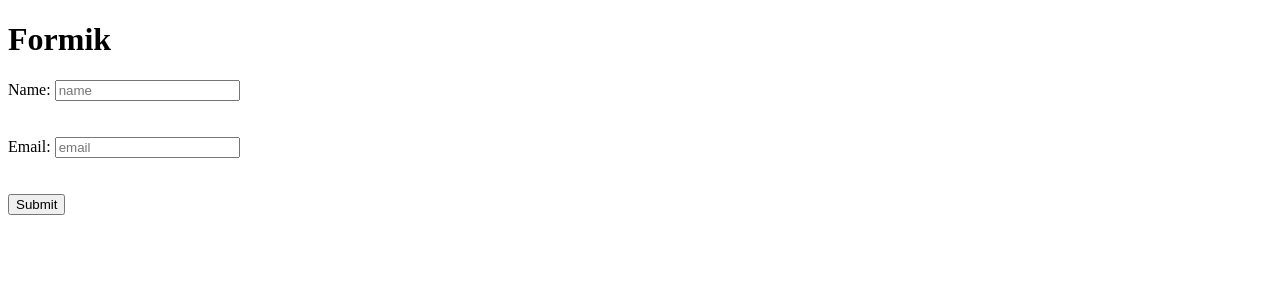
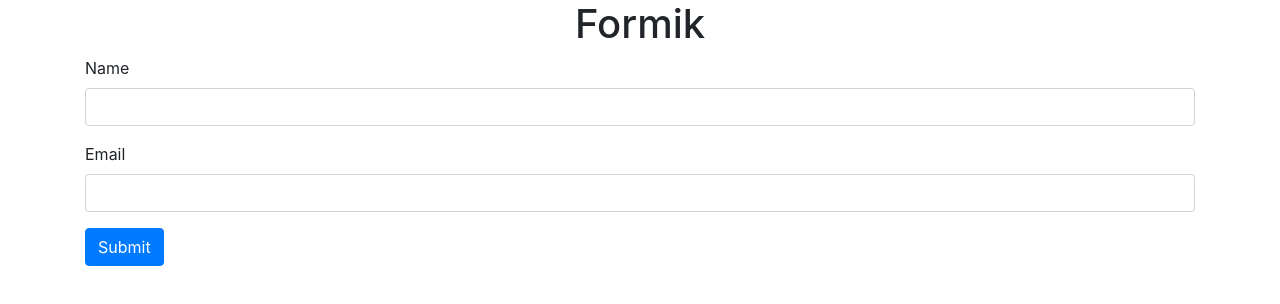
Before and after one commit to MohiuddinRabby/formik-practise, a React (Create React App) app: page / in a window 1280 px wide. Shown: the top 304 px of the page. Built offline with nearby package versions, Linux system fonts and the light colour scheme.

Commit message:
FormOne | practise done

```diff
--- a/package.json
+++ b/package.json
@@ -6,11 +6,14 @@
     "@testing-library/jest-dom": "^5.11.6",
     "@testing-library/react": "^11.1.2",
     "@testing-library/user-event": "^12.2.2",
+    "bootstrap": "^4.5.3",
     "formik": "^2.2.5",
     "react": "^17.0.1",
+    "react-bootstrap": "^1.4.0",
     "react-dom": "^17.0.1",
     "react-scripts": "4.0.0",
-    "web-vitals": "^0.2.4"
+    "web-vitals": "^0.2.4",
+    "yup": "^0.30.0"
   },
   "scripts": {
     "start": "react-scripts start",
--- a/src/App.js
+++ b/src/App.js
@@ -1,11 +1,13 @@
 import React from "react";
 import FormOne from "./components/FormOne";
+import FormOnePractise from "./components/FormOnePractise";
 
 const App = () => {
   return (
     <div>
-      <h1>Formik</h1>
-      <FormOne />
+      <h1 className="text-center">Formik</h1>
+      {/* <FormOne /> */}
+      <FormOnePractise />
     </div>
   );
 };
--- a/src/components/FormOne.js
+++ b/src/components/FormOne.js
@@ -1,6 +1,6 @@
 import React from "react";
-import { useFormik } from "formik";
-
+import { ErrorMessage, Field, Form, Formik } from "formik";
+import * as Yup from "yup";
 const FormOne = () => {
   const initialValues = {
     name: "",
@@ -9,60 +9,34 @@
   const onSubmit = (values) => {
     console.log("values", values);
   };
-  const validate = (formValues) => {
-    let errors = {};
-    if (!formValues.name) {
-      errors.name = "Name required";
-    }
-    if (!formValues.email) {
-      errors.email = "Email required";
-    }
-    return errors;
-  };
-  const formik = useFormik({
-    initialValues,
-    onSubmit,
-    validate,
+  const validationSchema = Yup.object({
+    name: Yup.string().required("Name Required"),
+    email: Yup.string().required("Email Required"),
   });
-  // console.log(formik.errors);
   return (
-    <div>
-      <form onSubmit={formik.handleSubmit}>
+    <Formik
+      initialValues={initialValues}
+      validationSchema={validationSchema}
+      onSubmit={onSubmit}
+    >
+      <Form>
         <div>
           <label htmlFor="name">Name: </label>
-          <input
-            type="text"
-            id="name"
-            name="name"
-            onChange={formik.handleChange}
-            value={formik.values.name}
-            placeholder="name"
-          />
-          {formik.errors.name ? (
-            <p style={{ color: "red" }}>{formik.errors.name}</p>
-          ) : null}
+          <Field type="text" id="name" name="name" placeholder="name" />
+          <ErrorMessage name="name" />
         </div>
         <br />
         <br />
         <div>
           <label htmlFor="email">Email: </label>
-          <input
-            type="email"
-            id="email"
-            email="email"
-            onChange={formik.handleChange}
-            value={formik.values.email}
-            placeholder="email"
-          />
-          {formik.errors.email ? (
-            <p style={{ color: "red" }}>{formik.errors.email}</p>
-          ) : null}
+          <Field type="email" id="email" name="email" placeholder="email" />
+          <ErrorMessage name="email" />
         </div>
         <br />
         <br />
-        <button>Submit</button>
-      </form>
-    </div>
+        <button type="submit">Submit</button>
+      </Form>
+    </Formik>
   );
 };
 
--- /dev/null
+++ b/src/components/FormOnePractise.js
@@ -0,0 +1,48 @@
+import { ErrorMessage, Field, Form, Formik } from "formik";
+import React from "react";
+import * as Yup from "yup";
+const FormOnePractise = () => {
+  const initialValues = {
+    name: "",
+    email: "",
+  };
+  const onSubmit = (values) => {
+    console.log(values);
+  };
+  const validationSchema = Yup.object({
+    name: Yup.string().required("User Name Required!"),
+    email: Yup.string().required("Email Required!"),
+  });
+  return (
+    <Formik
+      initialValues={initialValues}
+      onSubmit={onSubmit}
+      validationSchema={validationSchema}
+    >
+      <Form>
+        <div className="container">
+          <div className="form-group">
+            <label>Name</label>
+            <Field
+              type="text"
+              className="form-control"
+              aria-describedby="emailHelp"
+              name="name"
+            />
+            <ErrorMessage name="name" />
+          </div>
+          <div className="form-group">
+            <label>Email</label>
+            <Field type="Email" className="form-control" name="email" />
+            <ErrorMessage name="email" />
+          </div>
+          <button type="submit" className="btn btn-primary">
+            Submit
+          </button>
+        </div>
+      </Form>
+    </Formik>
+  );
+};
+
+export default FormOnePractise;
--- a/src/index.js
+++ b/src/index.js
@@ -1,6 +1,7 @@
 import React from 'react';
 import ReactDOM from 'react-dom';
 import App from './App';
+import 'bootstrap/dist/css/bootstrap.min.css';
 
 
 ReactDOM.render(
```
Also changed, not shown: src/components/OldFormOne.js (added, +76 -0 lines), 1 other file (tests, documents, lock files or other folders).
